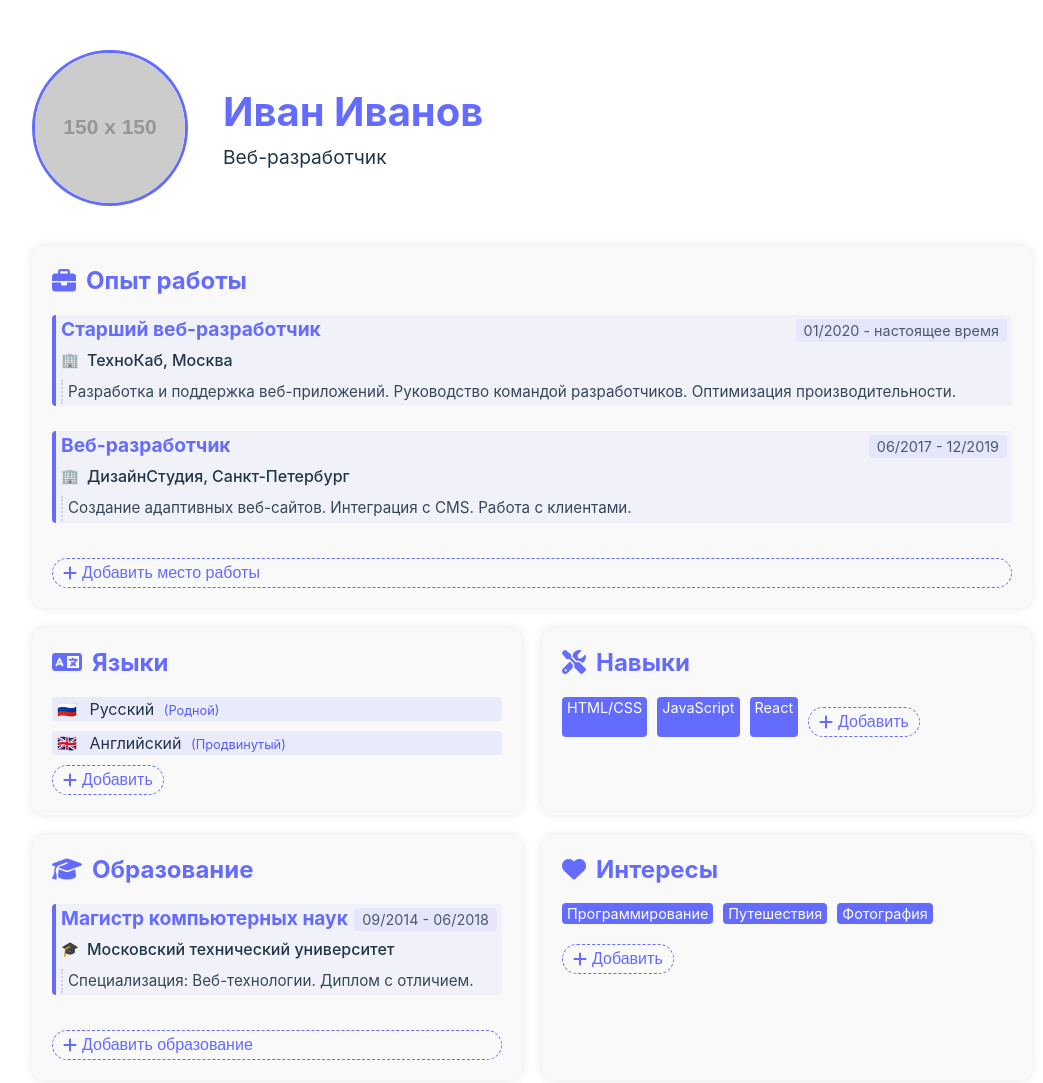
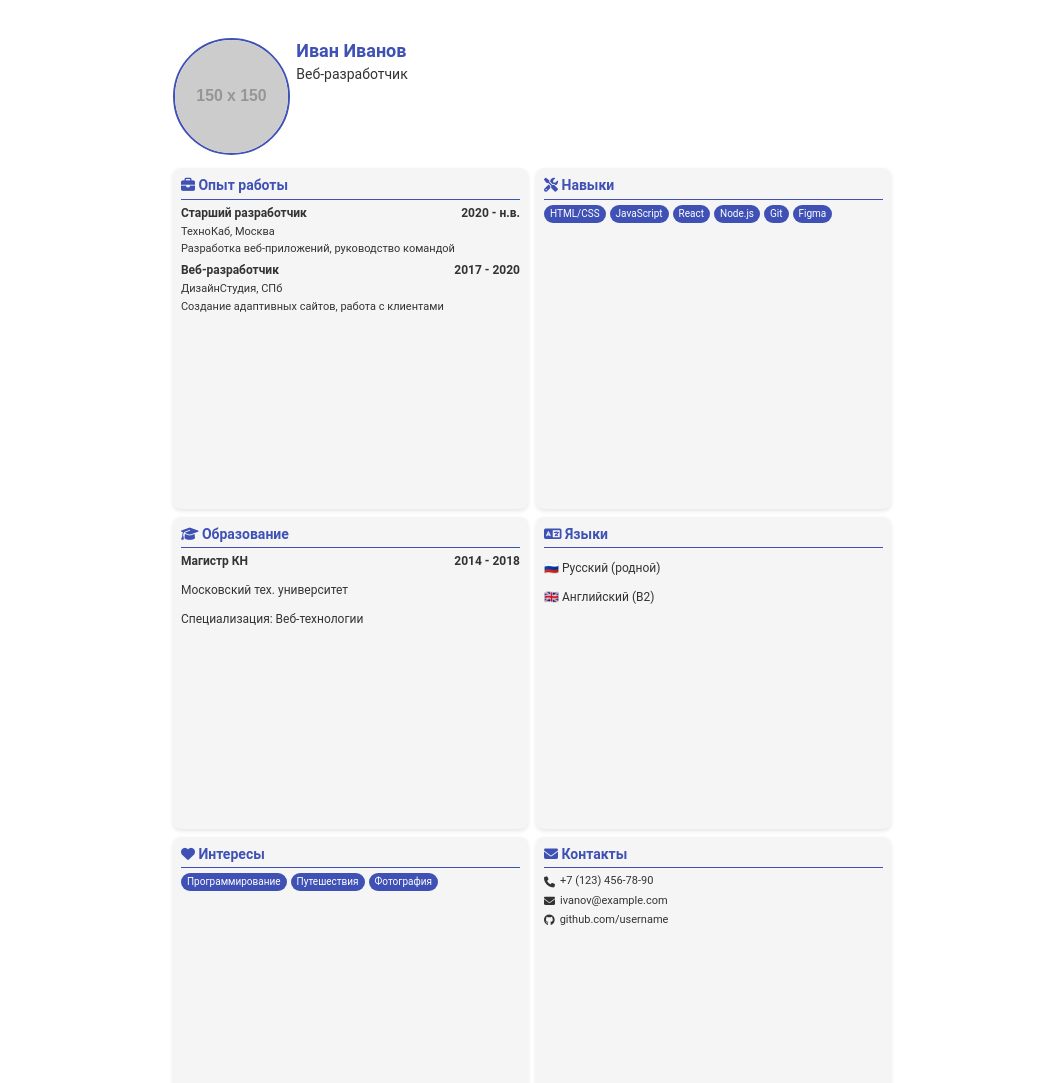
Before and after one commit to seg0ga/seg0ga.github.io, a plain HTML site: page index.html in a window 1280 px wide. Shown: the top 1083 px of the page, without its empty margins (108-1151 px from the left). Drawn offline with Linux system fonts and the light colour scheme; placeholder pictures from the web are drawn by us.

Commit message:
Update index.html

```diff
--- a/index.html
+++ b/index.html
@@ -3,18 +3,184 @@
 <head>
   <meta charset="UTF-8" />
   <meta name="viewport" content="width=device-width, initial-scale=1.0" />
-  <title>Интерактивное резюме</title>
+  <title>Резюме A4</title>
   <link rel="stylesheet" href="https://cdnjs.cloudflare.com/ajax/libs/font-awesome/6.4.0/css/all.min.css">
-  <link rel="stylesheet" href="style.css">
+  <style>
+    :root {
+      --primary-color: #3f51b5;
+      --text-color: #333;
+      --bg-color: #ffffff;
+      --card-bg: #f5f5f5;
+      --border-radius: 8px;
+      --box-shadow: 0 2px 4px rgba(0,0,0,0.1);
+    }
+
+    body {
+      margin: 0;
+      padding: 0;
+      font-family: 'Roboto', Arial, sans-serif;
+      font-size: 12px;
+      line-height: 1.4;
+      color: var(--text-color);
+      background-color: var(--bg-color);
+    }
+
+    .a4-page {
+      width: 210mm;
+      height: 297mm;
+      margin: 0 auto;
+      padding: 10mm;
+      box-sizing: border-box;
+      display: grid;
+      grid-template-rows: auto 1fr;
+      gap: 8px;
+    }
+
+    .profile-header {
+      display: grid;
+      grid-template-columns: 30mm 1fr;
+      gap: 10px;
+      margin-bottom: 5px;
+    }
+
+    .profile-photo {
+      width: 30mm;
+      height: 30mm;
+      border-radius: 50%;
+      overflow: hidden;
+      position: relative;
+      border: 2px solid var(--primary-color);
+    }
+
+    .profile-photo img {
+      width: 100%;
+      height: 100%;
+      object-fit: cover;
+    }
+
+    .profile-info h1 {
+      margin: 0;
+      font-size: 18px;
+      color: var(--primary-color);
+    }
+
+    .profile-info p {
+      margin: 2px 0 0;
+      font-size: 14px;
+    }
+
+    .resume-grid {
+      display: grid;
+      grid-template-columns: 1fr 1fr;
+      grid-template-rows: auto auto auto;
+      gap: 8px;
+      height: calc(297mm - 45mm);
+    }
+
+    .resume-card {
+      background-color: var(--card-bg);
+      border-radius: var(--border-radius);
+      padding: 8px;
+      box-shadow: var(--box-shadow);
+      overflow: hidden;
+    }
+
+    .resume-card h2 {
+      font-size: 14px;
+      margin: 0 0 5px 0;
+      color: var(--primary-color);
+      border-bottom: 1px solid var(--primary-color);
+      padding-bottom: 3px;
+    }
+
+    /* Опыт работы */
+    .experience-item {
+      margin-bottom: 6px;
+    }
+
+    .experience-item h3 {
+      font-size: 12px;
+      margin: 0;
+      display: flex;
+      justify-content: space-between;
+    }
+
+    .experience-item p {
+      margin: 2px 0;
+      font-size: 11px;
+    }
+
+    /* Образование */
+    .education-item {
+      margin-bottom: 6px;
+    }
+
+    .education-item h3 {
+      font-size: 12px;
+      margin: 0;
+      display: flex;
+      justify-content: space-between;
+    }
+
+    /* Навыки и языки */
+    .tags-container {
+      display: flex;
+      flex-wrap: wrap;
+      gap: 4px;
+    }
+
+    .tag {
+      background-color: var(--primary-color);
+      color: white;
+      padding: 2px 6px;
+      border-radius: 10px;
+      font-size: 10px;
+    }
+
+    /* Контакты */
+    .contact-item {
+      margin-bottom: 4px;
+      display: flex;
+      align-items: center;
+      gap: 5px;
+      font-size: 11px;
+    }
+
+    /* Material Wave эффект */
+    .wave {
+      position: absolute;
+      top: 0;
+      left: 0;
+      width: 100%;
+      height: 100%;
+      background: rgba(255, 255, 255, 0.4);
+      border-radius: 50%;
+      transform: scale(0);
+      pointer-events: none;
+      opacity: 1;
+    }
+
+    .wave.active {
+      animation: wave 0.6s ease-out;
+    }
+
+    @keyframes wave {
+      0% { transform: scale(0); opacity: 1; }
+      100% { transform: scale(2); opacity: 0; }
+    }
+
+    .clickable {
+      position: relative;
+      overflow: hidden;
+      cursor: pointer;
+    }
+  </style>
 </head>
 <body>
-  <div class="profile-container">
+  <div class="a4-page">
     <div class="profile-header">
-      <div class="profile-photo" id="photoUpload">
-        <img id="profileImage" src="https://via.placeholder.com/150" alt="Фото профиля">
-        <div class="upload-overlay">
-          <i class="fas fa-camera"></i>
-        </div>
+      <div class="profile-photo clickable" id="photoUpload">
+        <img id="profileImage" src="https://via.placeholder.com/150" alt="Фото">
         <div class="wave"></div>
         <input type="file" id="photoInput" accept="image/*" style="display: none;">
       </div>
@@ -24,95 +190,72 @@
       </div>
     </div>
 
-    <div class="profile-grid">
-      <!-- Опыт работы -->
-      <div class="profile-card experience-card">
+    <div class="resume-grid">
+      <!-- 1 строка: Опыт работы -->
+      <div class="resume-card">
         <h2><i class="fas fa-briefcase"></i> Опыт работы</h2>
-        <div class="experience-vertical" id="experienceContainer">
-          <div class="exp-item" contenteditable="true">
-            <div class="exp-header">
-              <h3>Старший веб-разработчик</h3>
-              <div class="exp-date">01/2020 - настоящее время</div>
+        <div class="experience-item" contenteditable="true">
+          <h3>Старший разработчик <span>2020 - н.в.</span></h3>
+          <p>ТехноКаб, Москва</p>
+          <p>Разработка веб-приложений, руководство командой</p>
         </div>
-            <div class="exp-company">ТехноКаб, Москва</div>
-            <div class="exp-desc">Разработка и поддержка веб-приложений. Руководство командой разработчиков. Оптимизация производительности.</div>
-          </div>
-
-          <div class="exp-item" contenteditable="true">
-            <div class="exp-header">
-              <h3>Веб-разработчик</h3>
-              <div class="exp-date">06/2017 - 12/2019</div>
-            </div>
-            <div class="exp-company">ДизайнСтудия, Санкт-Петербург</div>
-            <div class="exp-desc">Создание адаптивных веб-сайтов. Интеграция с CMS. Работа с клиентами.</div>
-          </div>
-
-          <button class="add-btn" id="addExperience"><i class="fas fa-plus"></i> Добавить место работы<div class="wave"></div></button>
+        <div class="experience-item" contenteditable="true">
+          <h3>Веб-разработчик <span>2017 - 2020</span></h3>
+          <p>ДизайнСтудия, СПб</p>
+          <p>Создание адаптивных сайтов, работа с клиентами</p>
         </div>
       </div>
 
-      <!-- Языки -->
-      <div class="profile-card languages-card">
-        <h2><i class="fas fa-language"></i> Языки</h2>
-        <div class="languages-container" id="languagesContainer">
-          <div class="language-item" contenteditable="true">
-            <span class="flag">🇷🇺</span> Русский <span class="level">(Родной)</span>
-          </div>
-          <div class="language-item" contenteditable="true">
-            <span class="flag">🇬🇧</span> Английский <span class="level">(Продвинутый)</span>
-          </div>
-          <button class="add-btn" id="addLanguage"><i class="fas fa-plus"></i> Добавить<div class="wave"></div></button>
+      <!-- 1 строка: Навыки -->
+      <div class="resume-card">
+        <h2><i class="fas fa-tools"></i> Навыки</h2>
+        <div class="tags-container">
+          <span class="tag" contenteditable="true">HTML/CSS</span>
+          <span class="tag" contenteditable="true">JavaScript</span>
+          <span class="tag" contenteditable="true">React</span>
+          <span class="tag" contenteditable="true">Node.js</span>
+          <span class="tag" contenteditable="true">Git</span>
+          <span class="tag" contenteditable="true">Figma</span>
         </div>
       </div>
 
-      <!-- Навыки -->
-      <div class="profile-card tools-card">
-        <h2><i class="fas fa-tools"></i> Навыки</h2>
-        <div class="tags-container" id="toolsContainer">
-          <span class="tag" contenteditable="true">HTML/CSS</span>
-          <span class="tag" contenteditable="true">JavaScript</span>
-          <span class="tag" contenteditable="true">React</span>
-          <button class="add-btn" id="addTool"><i class="fas fa-plus"></i> Добавить<div class="wave"></div></button>
+      <!-- 2 строка: Образование -->
+      <div class="resume-card">
+        <h2><i class="fas fa-graduation-cap"></i> Образование</h2>
+        <div class="education-item" contenteditable="true">
+          <h3>Магистр КН <span>2014 - 2018</span></h3>
+          <p>Московский тех. университет</p>
+          <p>Специализация: Веб-технологии</p>
         </div>
       </div>
 
-      <!-- Образование -->
-      <div class="profile-card education-card">
-        <h2><i class="fas fa-graduation-cap"></i> Образование</h2>
-        <div class="education-vertical" id="educationContainer">
-          <div class="edu-item" contenteditable="true">
-            <div class="edu-header">
-              <h3>Магистр компьютерных наук</h3>
-              <div class="edu-date">09/2014 - 06/2018</div>
-            </div>
-            <div class="edu-place">Московский технический университет</div>
-            <div class="edu-desc">Специализация: Веб-технологии. Диплом с отличием.</div>
-          </div>
-
-          <button class="add-btn" id="addEducation"><i class="fas fa-plus"></i> Добавить образование<div class="wave"></div></button>
+      <!-- 2 строка: Языки -->
+      <div class="resume-card">
+        <h2><i class="fas fa-language"></i> Языки</h2>
+        <div class="education-item" contenteditable="true">
+          <p>🇷🇺 Русский (родной)</p>
+          <p>🇬🇧 Английский (B2)</p>
         </div>
       </div>
 
-      <!-- Интересы -->
-      <div class="profile-card interests-card">
+      <!-- 3 строка: Интересы -->
+      <div class="resume-card">
         <h2><i class="fas fa-heart"></i> Интересы</h2>
-        <div class="tags-container" id="interestsContainer">
+        <div class="tags-container">
           <span class="tag" contenteditable="true">Программирование</span>
           <span class="tag" contenteditable="true">Путешествия</span>
           <span class="tag" contenteditable="true">Фотография</span>
-          <button class="add-btn" id="addInterest"><i class="fas fa-plus"></i> Добавить<div class="wave"></div></button>
         </div>
       </div>
 
-      <!-- Контакты -->
-      <div class="profile-card contacts-card">
+      <!-- 3 строка: Контакты -->
+      <div class="resume-card">
         <h2><i class="fas fa-envelope"></i> Контакты</h2>
-        <div class="contacts-container">
+        <div class="contact-item" contenteditable="true">
+          <i class="fas fa-phone"></i> +7 (123) 456-78-90
+        </div>
         <div class="contact-item" contenteditable="true">
           <i class="fas fa-envelope"></i> ivanov@example.com
-          </div>
-          <div class="contact-item" contenteditable="true">
-            <i class="fas fa-phone"></i> +7 (123) 456-78-90
         </div>
         <div class="contact-item" contenteditable="true">
           <i class="fab fa-github"></i> github.com/username
@@ -121,12 +264,68 @@
     </div>
   </div>
 
-    <div class="controls">
-      <button id="downloadBtn"><i class="fas fa-download"></i> Скачать PDF<div class="wave"></div></button>
-    </div>
-  </div>
+  <script>
+    document.addEventListener('DOMContentLoaded', function() {
+      // Material Wave эффект
+      function createWaveEffect(event) {
+        const rect = this.getBoundingClientRect();
+        const x = event.clientX - rect.left;
+        const y = event.clientY - rect.top;
 
-  <script src="https://cdnjs.cloudflare.com/ajax/libs/html2pdf.js/0.10.1/html2pdf.bundle.min.js"></script>
-  <script src="script.js"></script>
+        const wave = this.querySelector('.wave');
+        if (!wave) return;
+
+        wave.style.left = `${x}px`;
+        wave.style.top = `${y}px`;
+
+        wave.classList.remove('active');
+        void wave.offsetWidth;
+        wave.classList.add('active');
+      }
+
+      // Применяем эффект ко всем кликабельным элементам
+      document.querySelectorAll('.clickable, .tag, [contenteditable="true"]').forEach(el => {
+        el.addEventListener('click', createWaveEffect);
+      });
+
+      // Загрузка фото
+      const photoUpload = document.getElementById('photoUpload');
+      const photoInput = document.getElementById('photoInput');
+      const profileImage = document.getElementById('profileImage');
+
+      photoUpload.addEventListener('click', function() {
+        photoInput.click();
+      });
+
+      photoInput.addEventListener('change', function(e) {
+        if (e.target.files && e.target.files[0]) {
+          const reader = new FileReader();
+          reader.onload = function(event) {
+            profileImage.src = event.target.result;
+            localStorage.setItem('profileImage', event.target.result);
+          };
+          reader.readAsDataURL(e.target.files[0]);
+        }
+      });
+
+      // Загрузка сохраненного фото
+      if (localStorage.getItem('profileImage')) {
+        profileImage.src = localStorage.getItem('profileImage');
+      }
+
+      // Сохранение данных
+      const editableElements = document.querySelectorAll('[contenteditable="true"]');
+      editableElements.forEach(el => {
+        el.addEventListener('input', function() {
+          localStorage.setItem('resumeData', document.querySelector('.a4-page').innerHTML);
+        });
+      });
+
+      // Загрузка сохраненных данных
+      if (localStorage.getItem('resumeData')) {
+        document.querySelector('.a4-page').innerHTML = localStorage.getItem('resumeData');
+      }
+    });
+  </script>
 </body>
 </html>
```
Lines whose indentation alone changed are shown as unchanged.
